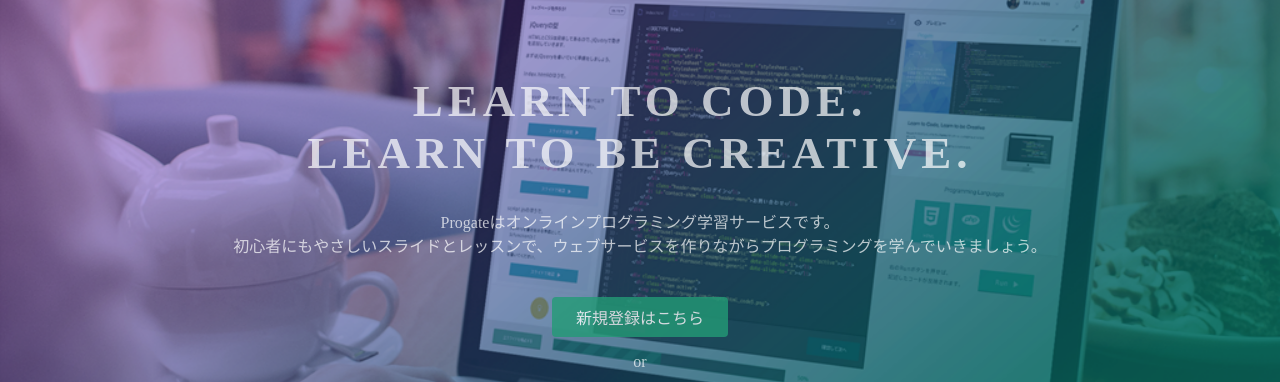
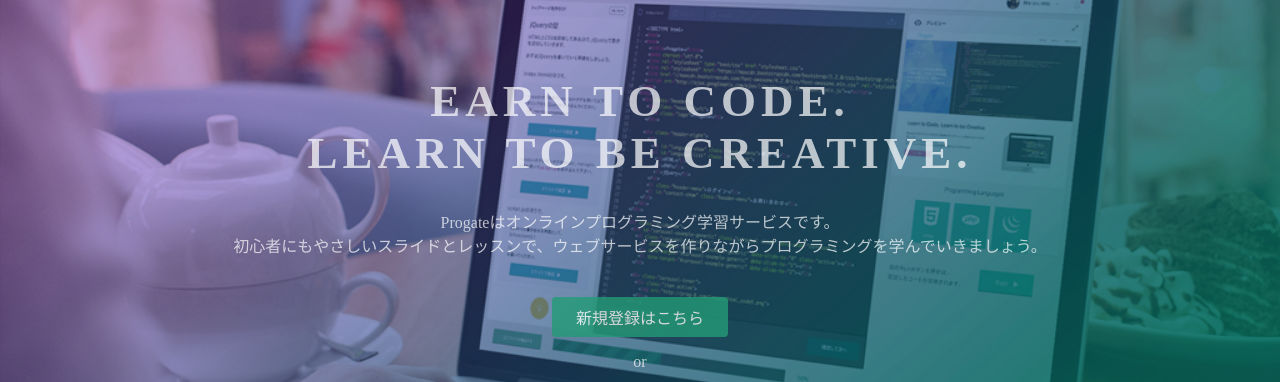
Before and after one commit to moku-01/moku-01.github.io, a plain HTML site: page index.html in a window 1280 px wide. Shown: the part 135-517 px from the top of the page. Drawn offline with Linux system fonts and the light colour scheme.

Commit message:
Update index.html

```diff
--- a/index.html
+++ b/index.html
@@ -23,7 +23,7 @@
   </header>
   <div class="top-wrapper">
     <div class="container">
-      <h1>LEARN TO CODE.<br>LEARN TO BE CREATIVE.</h1>
+      <h1>EARN TO CODE.<br>LEARN TO BE CREATIVE.</h1>
       <p>Progateはオンラインプログラミング学習サービスです。<br>初心者にもやさしいスライドとレッスンで、ウェブサービスを作りながらプログラミングを学んでいきましょう。</p>
       <div class="btn-wrapper">
         <a href="#" class="btn signup">新規登録はこちら</a>
```
